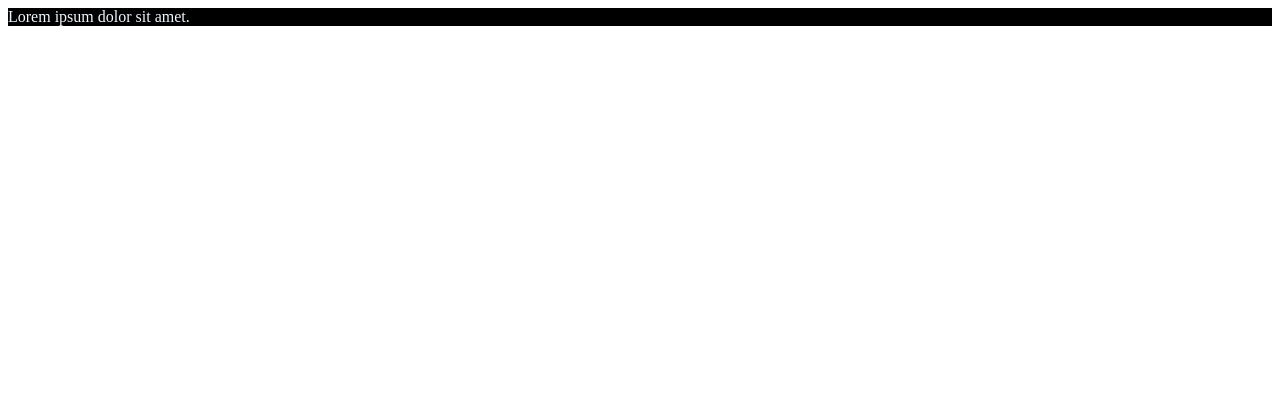
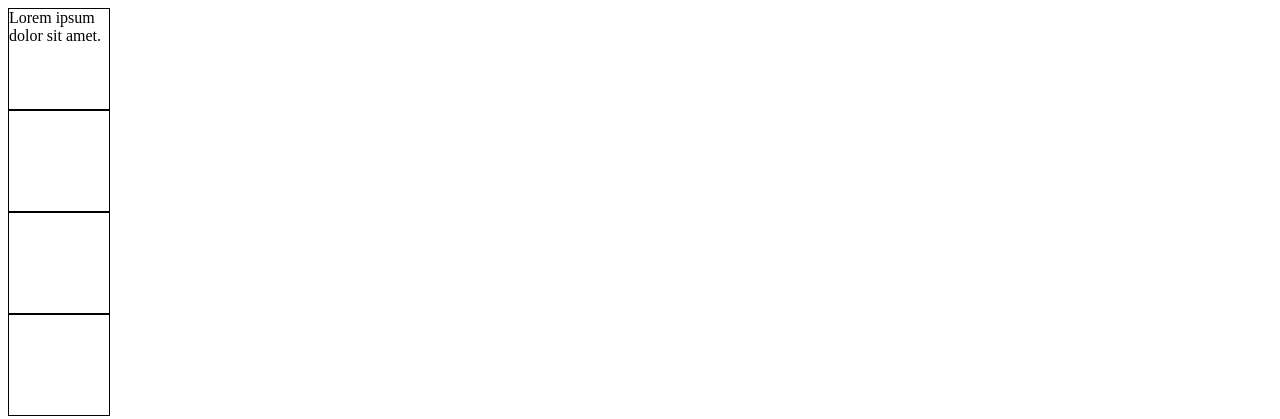
Before and after one commit to DouglasBR25/projetop, a plain HTML site: page projeto.html in a window 1280 px wide. Drawn offline with Linux system fonts and the light colour scheme.

Commit message:
section com estilo

```diff
--- a/projeto.html
+++ b/projeto.html
@@ -5,7 +5,11 @@
     <meta name="viewport" content="width=device-width, initial-scale=1.0">
     <title>Document</title>
     <style>
-    section{background-color: black;} section{color: aliceblue;}
+    section{width: 100px;
+        height: 100px;
+        border-style: solid;
+        border-color: black ;
+        border-width: 1px;}
     </style>
 </head>
 <body>
```
